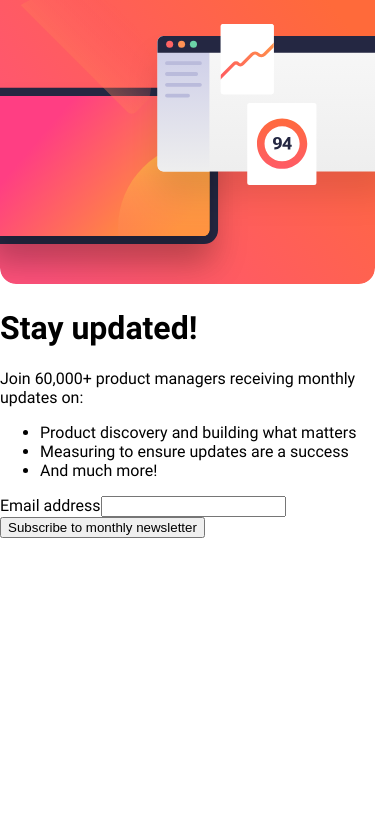
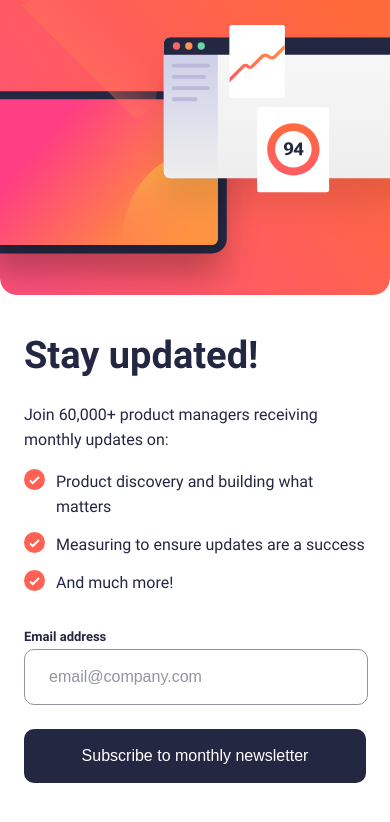
Before and after one commit to krystian582/newsletter-sign-up, an Angular app: page / in a window 390 px wide. Shown: the top 822 px of the page. Built offline with nearby package versions, Linux system fonts and the light colour scheme.

Commit message:
Add styling for mobiles

```diff
--- a/src/app/app/newsletter-body/newsletter-body.component.html
+++ b/src/app/app/newsletter-body/newsletter-body.component.html
@@ -18,7 +18,9 @@
     <form>
       <div>
         <label for="email">Email address</label>
-        <input type="email" name="email">
+      </div>
+      <div>
+        <input type="email" name="email" placeholder="email@company.com">
       </div>
       <div>
         <button type="submit">Subscribe to monthly newsletter</button>
--- a/src/app/app/newsletter-body/newsletter-body.component.scss
+++ b/src/app/app/newsletter-body/newsletter-body.component.scss
@@ -0,0 +1,69 @@
+@use "/src/styles.scss" as global;
+
+$value-24px: 24px;
+
+.newsletter-body h1 {
+    font-weight: bold;
+    font-size: 38px;
+    margin-bottom: 14px;
+}
+
+.newsletter-body {
+    padding: 0px $value-24px;
+    color: global.$dark-slate-grey;
+    line-height: 1.6;
+    width: calc(100% - (2 * $value-24px));
+}
+
+.newsletter-body ul {
+    padding-left: 0px;
+}
+
+.newsletter-body ul li {
+    background: url(/assets/images/icon-list.svg) no-repeat left top;
+    padding: 0px 0px 12px 32px;
+    list-style: none;
+}
+
+.newsletter-body form label {
+    font-size: 13px;
+    font-weight: 700;
+}
+
+.newsletter-body form input {
+    width: calc(100% - (2 * $value-24px));
+    padding: 18px $value-24px;
+    border-radius: 10px;
+    border: 1px solid global.$grey;
+    font-size: 16px;
+    cursor: pointer;
+    color: global.$dark-slate-grey;
+    margin-bottom: $value-24px;
+}
+
+.newsletter-body form input:hover,
+.newsletter-body form input:active {
+    border-color: global.$dark-slate-grey;
+}
+
+.newsletter-body form input::placeholder {
+    color: global.$grey;
+}
+
+.newsletter-body form button {
+    color: global.$white;
+    background-color: global.$dark-slate-grey;
+    border-style: none;
+    border-radius: 10px;
+    perspective: 1px;
+    padding: 18px $value-24px;
+    width: 100%;
+    font-size: 16px;
+    font-weight: 500;
+    cursor: pointer;
+    margin-bottom: $value-24px;
+}
+
+.newsletter-img img {
+    width: 100%;
+}
```
